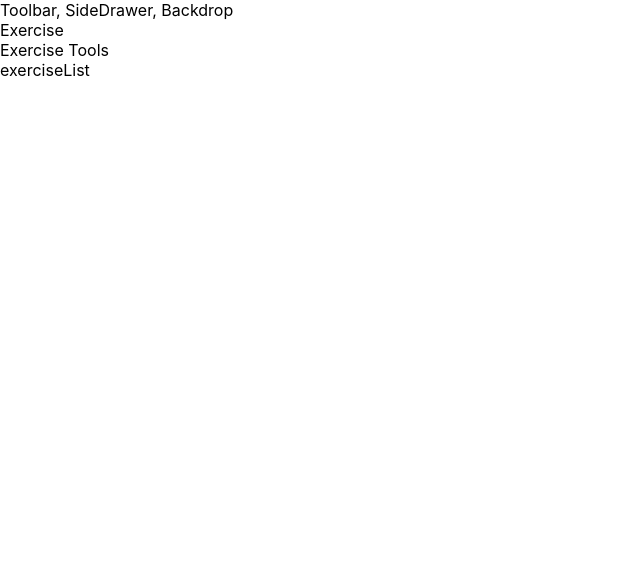
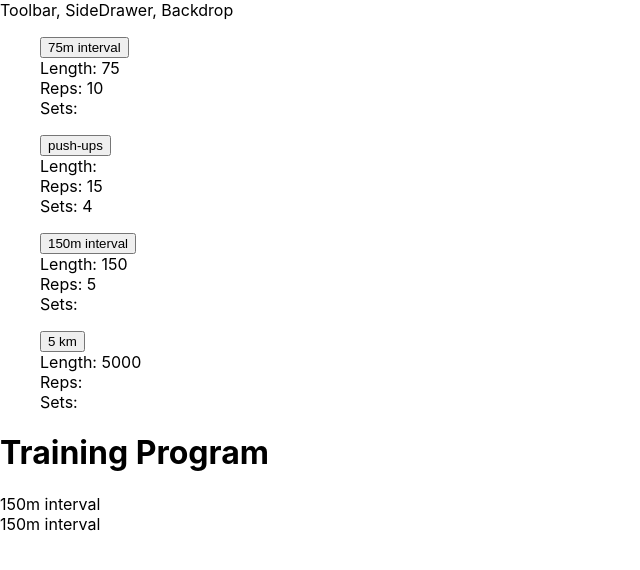
Before and after one commit to Jocke90r/TrainingApp, a React app in the folder exercisebuilder/: page / in a window 1280 px wide. Shown: the top 570 px of the page, without its empty margins (0-640 px from the left). Built offline with nearby package versions, Linux system fonts and the light colour scheme.

Commit message:
Added Local JSON file

```diff
--- a/exercisebuilder/src/App.js
+++ b/exercisebuilder/src/App.js
@@ -6,8 +6,9 @@ function App() {
   return (
     <div>
      <Layout>
+
+       <ExerciseList/>
        <ExerciseBuilder/>
-       <ExerciseList/>
      </Layout>
 
     </div>
--- a/exercisebuilder/src/components/Layout/Exercise/ExerciseList/ExerciseList.js
+++ b/exercisebuilder/src/components/Layout/Exercise/ExerciseList/ExerciseList.js
@@ -1,10 +1,22 @@
 import React from 'react'
 import data from '../../../../data/Data.json'
 import ExercisePart from '../ExercisePart/ExercisePart'
-const exerciseList = () =>{
-    return(
-        <div>exerciseList</div>
-    )
+function exerciseList() {
+    let list = data.map((data) => {
+        return (
+            <ExercisePart
+                id={data.id}
+                type={data.type}
+                name={data.name}
+                length={data.length}
+                times={data.times}
+                sets={data.sets}>
+            </ExercisePart>)
+    })
+
+    return (list)
+
+
 }
 export default exerciseList
 //Någonting blir fel vid map och försöker att skicka ut den datan
--- a/exercisebuilder/src/components/Layout/Exercise/ExercisePart/ExercisePart.css
+++ b/exercisebuilder/src/components/Layout/Exercise/ExercisePart/ExercisePart.css
@@ -0,0 +1,11 @@
+.Ul{
+    padding: 0px;
+    border: 2px;
+    }
+.Button{
+    background-color: lightsalmon;
+}
+.Div{
+    margin: auto;
+    width: 50%;
+}
--- a/exercisebuilder/src/components/Layout/Exercise/ExercisePart/ExercisePart.js
+++ b/exercisebuilder/src/components/Layout/Exercise/ExercisePart/ExercisePart.js
@@ -1,5 +1,18 @@
 import React from 'react'
-const exercisePart = (props) =>{
-    return(<div>{props.name}</div>)
+import classes from './ExercisePart.css'
+function exercisePart(props) {
+
+    return (
+        <div className={classes.Div}>
+            <ul className={classes.Ul}>
+                <button className={classes.Button}>
+                    <div>{props.name}</div>
+                </button>
+                <div>Length: {props.length}</div>
+                <div>Reps: {props.times}</div>
+                <div>Sets: {props.sets}</div>
+            </ul>
+        </div>
+    )
 }
 export default exercisePart
--- /dev/null
+++ b/exercisebuilder/src/components/Layout/TrainingProgram/ProgramExercise.js
@@ -0,0 +1,3 @@
+import React from 'react'
+
+export default ProgramExercise
--- /dev/null
+++ b/exercisebuilder/src/components/Layout/TrainingProgram/TrainingProgram.js
@@ -0,0 +1,5 @@
+import React from 'react'
+
+
+
+export default TrainingProgram
--- a/exercisebuilder/src/containers/ExerciseBuilder/ExerciseBuilder.js
+++ b/exercisebuilder/src/containers/ExerciseBuilder/ExerciseBuilder.js
@@ -1,12 +1,36 @@
 import React from 'react'
 import Aux from '../../hoc/Auxiliary'
 
-class ExerciseBuilder extends React.Component{
-    render(){
-        return(
+class ExerciseBuilder extends React.Component {
+    state =
+        {
+            TotalExercise: [{
+                id: 1,
+                type: "interval",
+                name: "150m interval",
+                length: 150,
+                times: 5,
+                sets: null,
+            },
+            {
+                id: 2,
+                type: "interval",
+                name: "150m interval",
+                length: 150,
+                times: 5,
+                sets: null
+            }]
+        }
+
+
+
+    render() {
+        return (
             <Aux>
-                <div>Exercise</div>
-                <div>Exercise Tools</div>
+                <h1>Training Program</h1>
+                <div>{this.state.TotalExercise.map( exercises =>{
+                    return (<div>{exercises.name}</div>)
+                })}</div>
             </Aux>
         )
     }
--- a/exercisebuilder/src/data/Data.json
+++ b/exercisebuilder/src/data/Data.json
@@ -2,7 +2,7 @@
     {
         "id":1,
         "type": "interval",
-        "name": "75 interval",
+        "name": "75m interval",
         "length": 75,
         "times": 10,
         "sets": null
@@ -18,7 +18,7 @@
     {
         "id":3,
         "type": "interval",
-        "name": "150 interval",
+        "name": "150m interval",
         "length": 150,
         "times": 5,
         "sets": null
```
Also changed, not shown: 1 other file (tests, documents, lock files or other folders).
